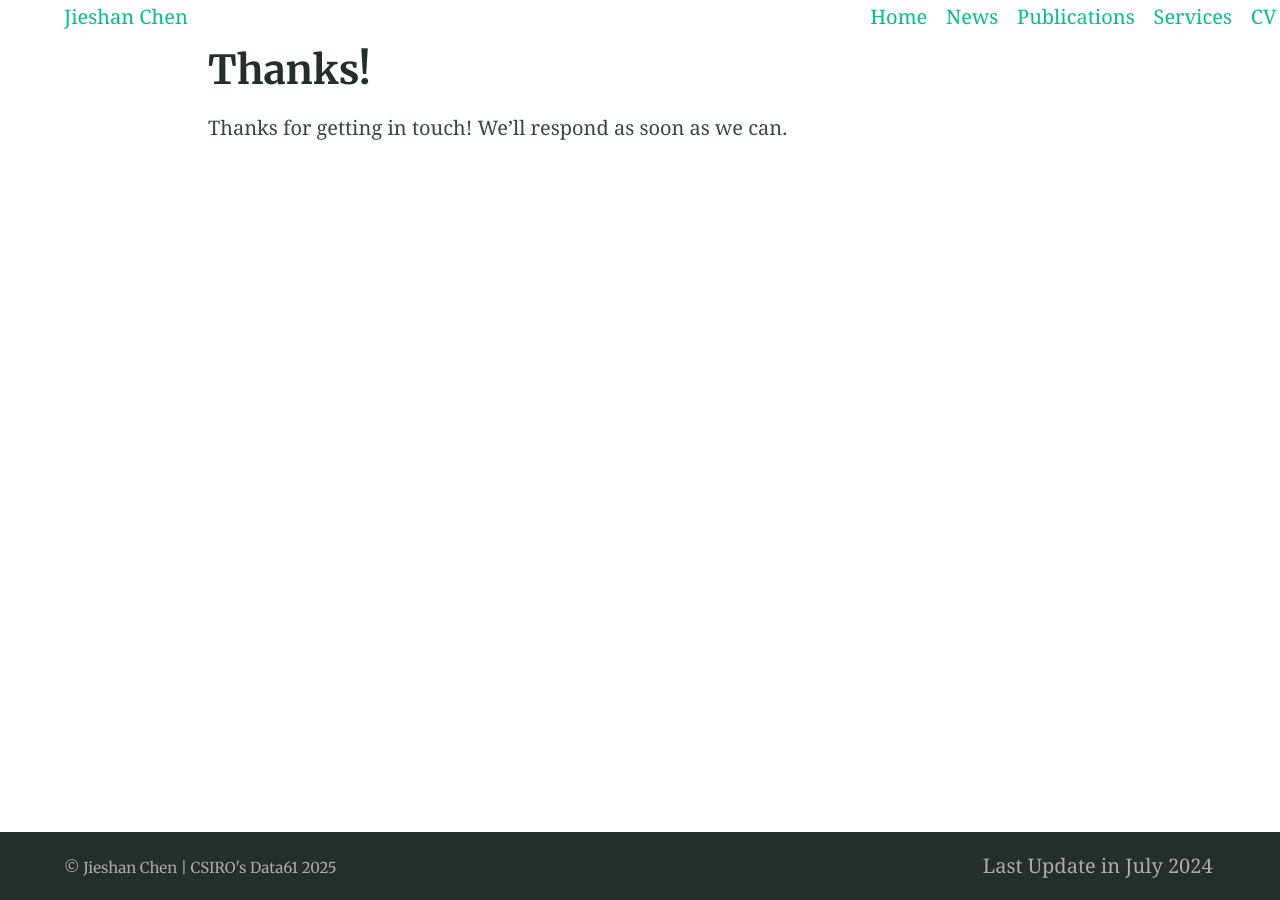
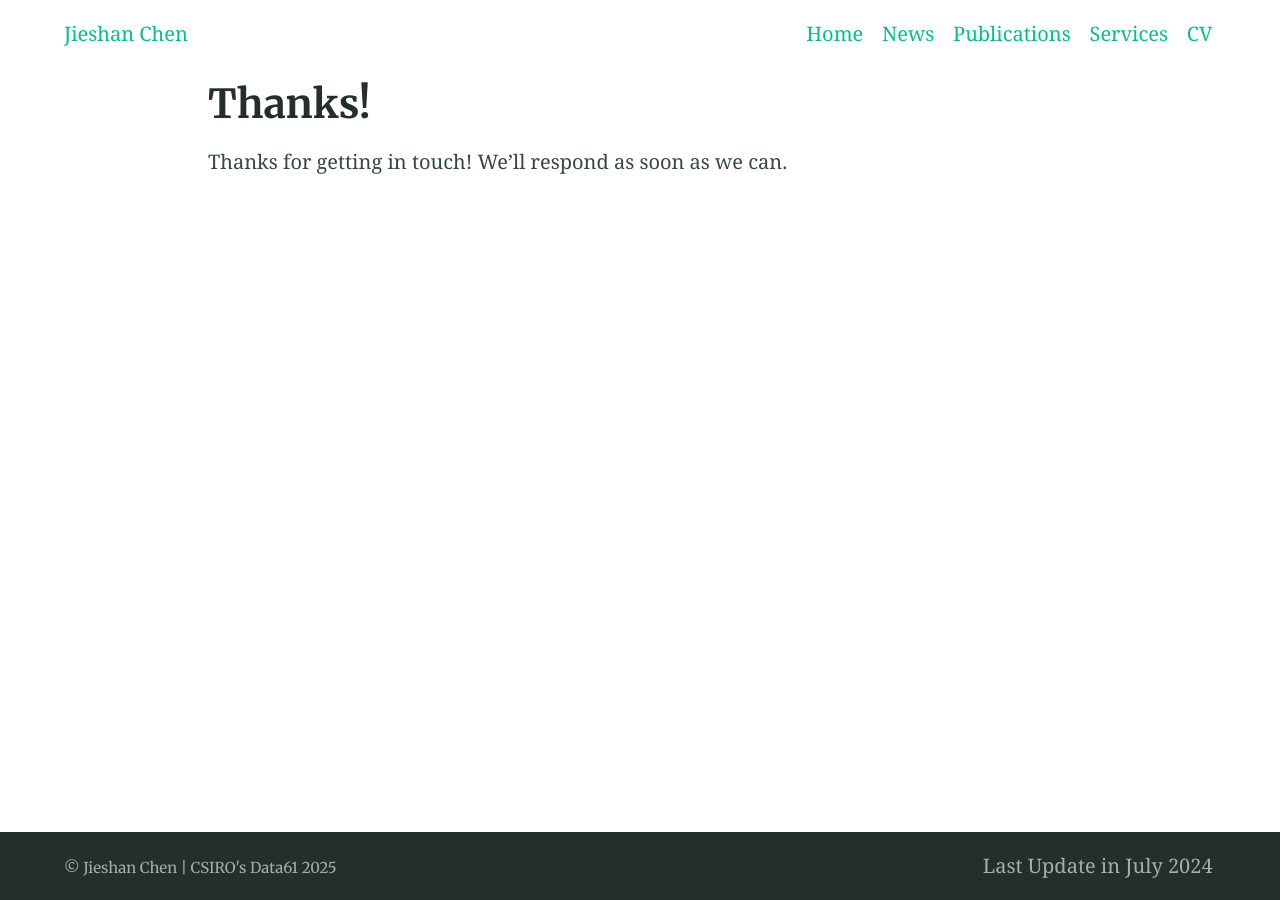
Before and after one commit to chenjshnn/chenjshnn.github.io, a Jekyll site: the page built from thanks.md, in a window 1280 px wide. Built offline with Jekyll 4.4.1, drawn with Linux system fonts in a browser that asks for light colours.

Commit message:
Update _theme.scss

```diff
--- a/_sass/_theme.scss
+++ b/_sass/_theme.scss
@@ -35,10 +35,14 @@ body {
   }
 }
 
+.header {
+  position: sticky;
+  top: 0;
+  z-index: 999;
+  background: $backgroundColour;
+}
+
 .header .nav {
-  position: fixed;
-  top: 0;
-  right: 0;
   display: flex;
   flex-direction: column-reverse;
   align-items: flex-end;
```
